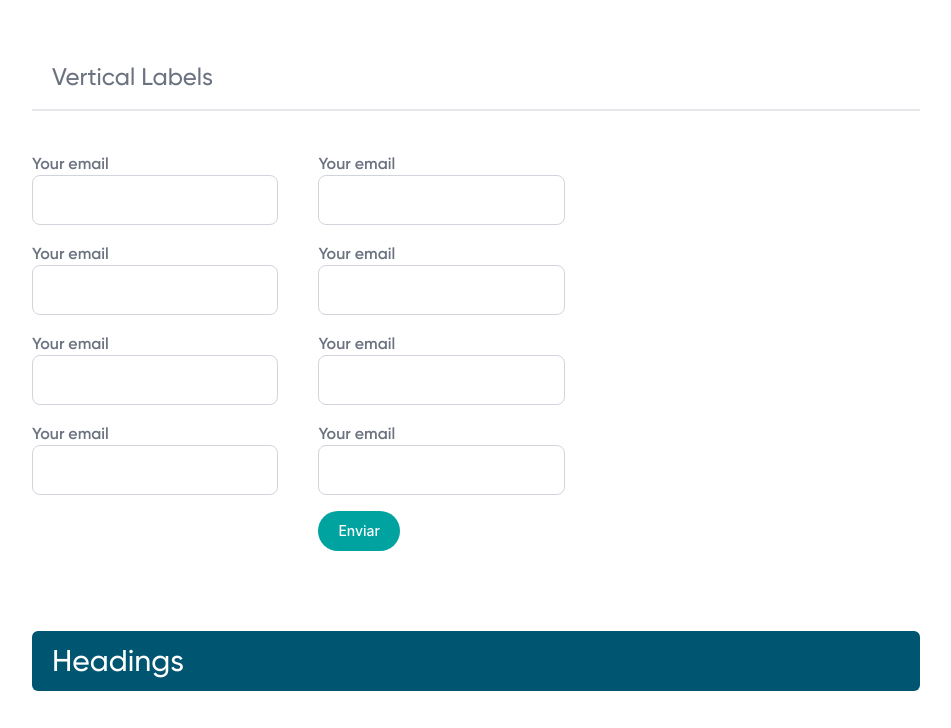
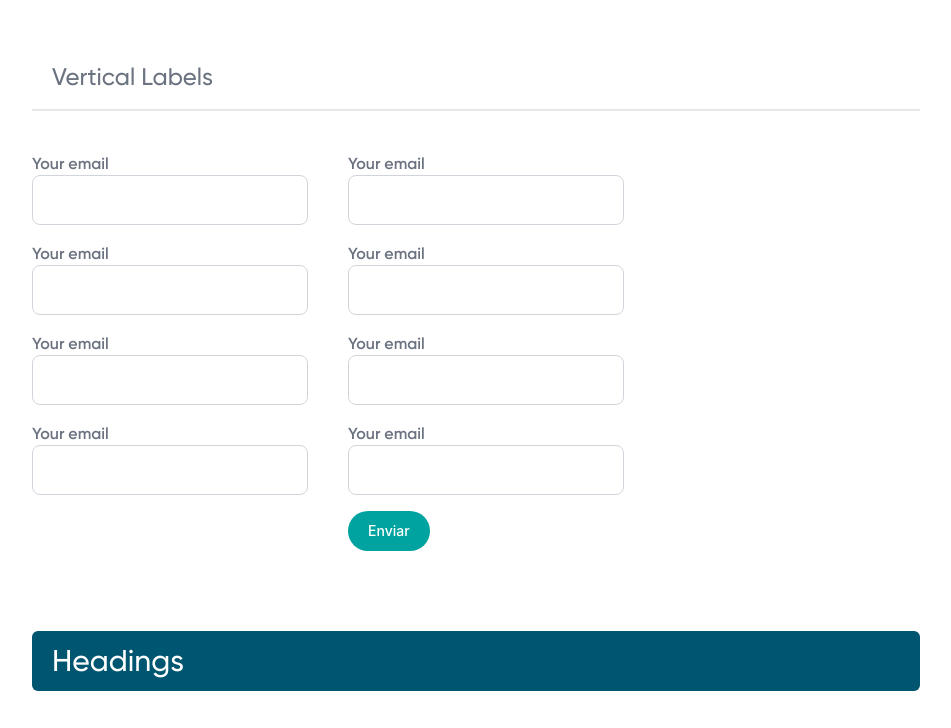
Before and after one commit to llanero7/encomer, a website: page public/design-system.html in a window 1280 px wide. Shown: the part 589-1317 px from the top of the page, without its empty margins (324-1275 px from the left). Drawn offline with nearby package versions, Linux system fonts and the light colour scheme.

Commit message:
updating design system

```diff
--- a/public/design-system.html
+++ b/public/design-system.html
@@ -89,7 +89,7 @@
         <h4 class="px-5 mb-10 text-gray-500 border-b-2 pb-4 font-gilroyMedium">Vertical Labels</h4>
 
 
-        <div style="width: 60%;">
+        <div class="lg:w-4/6">
             <div class="md:grid grid-cols-2 gap-10">
                 <div>
                     <div class="input-group vertical mb-6">
```
Also changed, not shown: dist/output.css.
